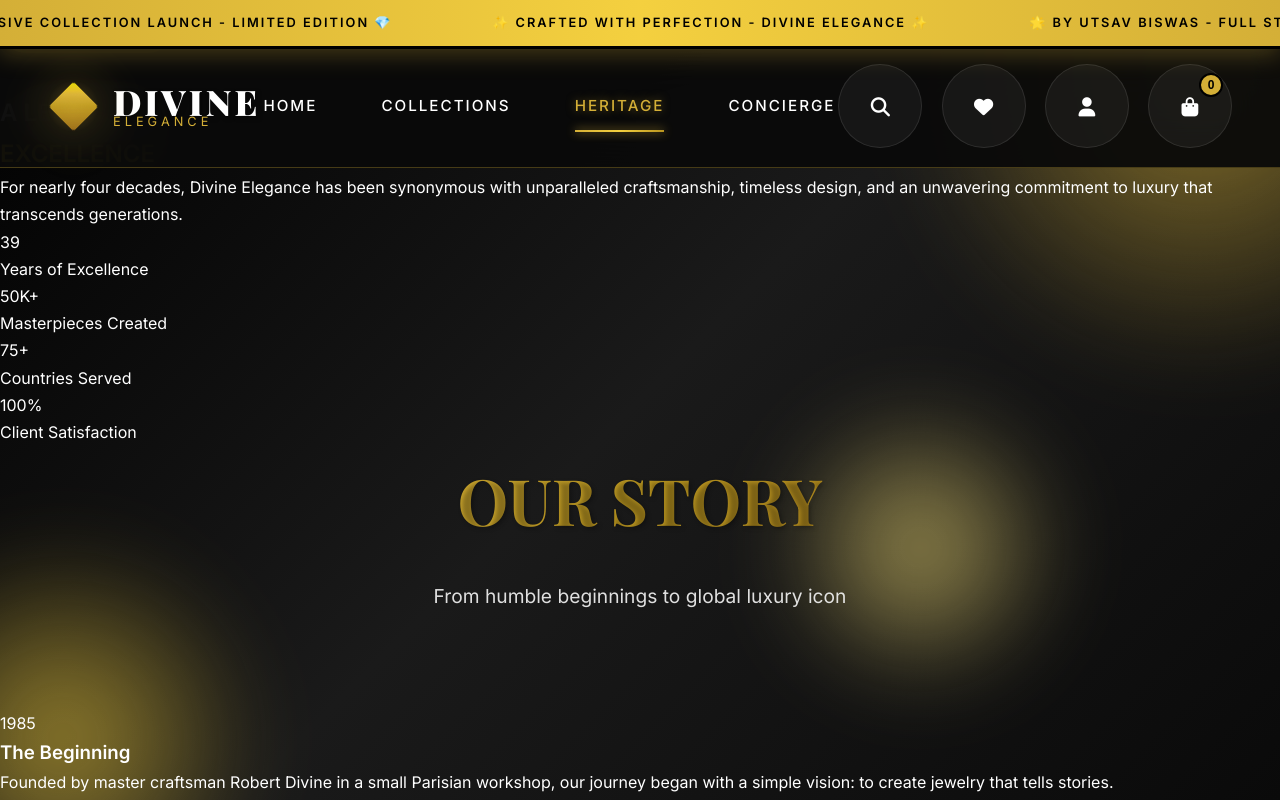
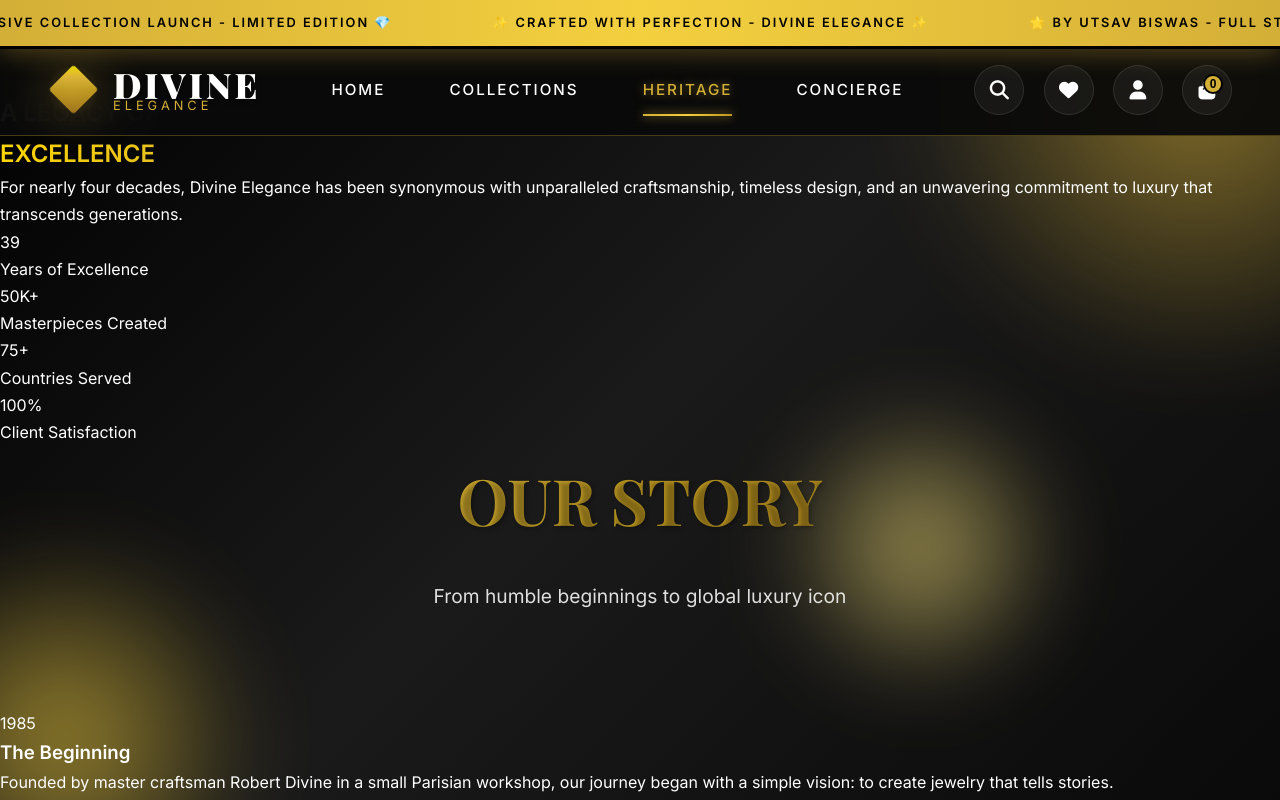
Before and after one commit to Utsav-404/divine-elegance-luxury, a plain HTML site: page about.html in a window 1280 px wide. Shown: the top 800 px of the page. Drawn offline with nearby package versions, Linux system fonts and the light colour scheme.

```diff
--- a/style.css
+++ b/style.css
@@ -40,8 +40,7 @@
 * {
     margin: 0;
     padding: 0;
-   html { box-sizing: border-box; }
-*, *::before, *::after { box-sizing: inherit; }
+    box-sizing: border-box;
 }
 
 html {
```
